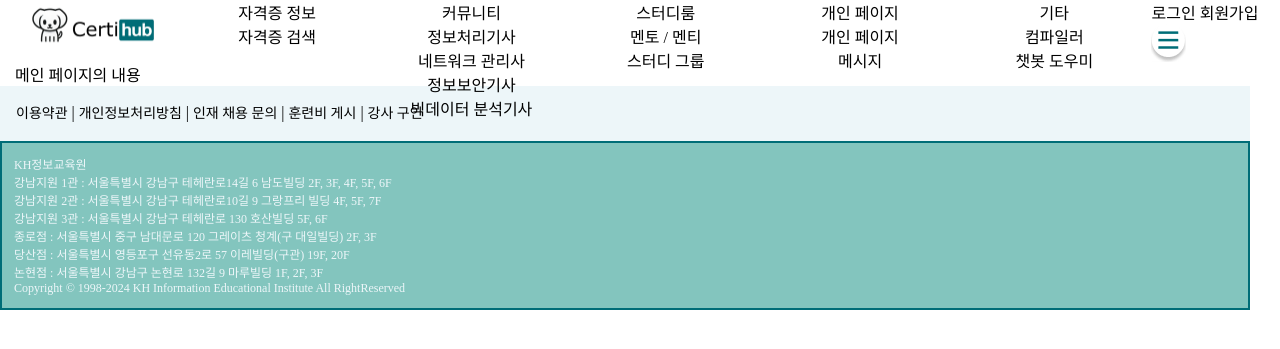
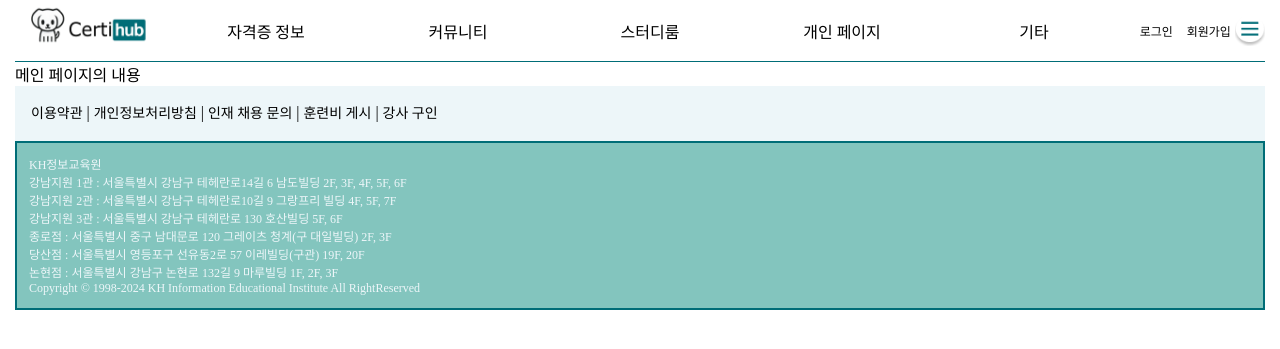
Before and after one commit to Darkiller1234/KHFinalProject, a Java web app: page /main in a window 1280 px wide. Shown: the top 349 px of the page. Run offline with Spring Boot 4, a stand-in JSP engine, Linux system fonts and the light colour scheme; the project's own start-up code is not run, and a stand-in starts its controllers and pages.

Commit message:
추가 - 헤더 추가

```diff
--- a/KHFinalCertiHub/T3B1/src/main/webapp/WEB-INF/views/common/footer.jsp
+++ b/KHFinalCertiHub/T3B1/src/main/webapp/WEB-INF/views/common/footer.jsp
@@ -10,6 +10,7 @@
     </head>
 
     <body>
+        <div class="wrapper">
             <footer>
                 <div class="ft1">
                         <a  href="">이용약관</a> | <a href="">개인정보처리방침</a> | <a href="">인재 채용 문의</a> | <a href="">훈련비 게시</a> | <a href="">강사 구인</a>
@@ -26,6 +27,7 @@
                 </p>
             </div>
             </footer>
+        </div>
     </body>
 
     </html>
--- a/KHFinalCertiHub/T3B1/src/main/webapp/WEB-INF/views/common/header.jsp
+++ b/KHFinalCertiHub/T3B1/src/main/webapp/WEB-INF/views/common/header.jsp
@@ -8,8 +8,10 @@
 <title>Header</title>
 <link rel="stylesheet" href="<%=contextPath%>/resources/static/css/common/default.css">
 <link rel="stylesheet" href="<%=contextPath%>/resources/static/css/common/header.css">
+<script src="<%=contextPath%>/resources/static/js/common/header.js"></script>
+
 </head>
-<body>
+<body onload="init()">
     <div class="wrapper">
 
         <div class="menu">
@@ -28,6 +30,7 @@
                         <li>기타</li>
                     </ul>
                 </div>
+
 
                 <div class="navi-body">
                     <ul>
@@ -60,7 +63,7 @@
                             </ul>
                         </li>
 
-                        <li class="submenu">
+                        <li class="submenu last">
                             <ul>
                                 <li><a href="">컴파일러</a></li>
                                 <li><a href="">챗봇 도우미</a></li>
@@ -77,6 +80,7 @@
                 <img src="<%=contextPath%>/resources/static/img/button/menu_button.png">
             </div>
         </div>
+
     </div>
 </body>
 </html>
--- a/KHFinalCertiHub/T3B1/src/main/webapp/resources/static/css/common/default.css
+++ b/KHFinalCertiHub/T3B1/src/main/webapp/resources/static/css/common/default.css
@@ -1,5 +1,6 @@
 *{
     box-sizing: border-box;
+    font-size: 16px;
     padding: 0px;
     margin: 0px;
 }
--- a/KHFinalCertiHub/T3B1/src/main/webapp/resources/static/css/common/header.css
+++ b/KHFinalCertiHub/T3B1/src/main/webapp/resources/static/css/common/header.css
@@ -3,11 +3,14 @@
     height:62px;
     display:flex;
     justify-content: space-between;
+    border-bottom: 1px solid #006D77;
+    position: relative;
 }
 
+@media (min-width: 721px) {
     /* 사이트 로고 이미지 */
     .menu .logo img{
-    width:165px;
+        width:155px;
         height:50px;
     }
 
@@ -15,7 +18,7 @@
     .navi{
         width: 100%;
         display:flex;
-    flex-direction: column;
+        align-items: center;
     }
 
     /* 메뉴 헤더 영역 */
@@ -25,6 +28,11 @@
 
     .navi-head ul{
         display: flex;
+        align-items: center;
+    }
+
+    .navi-head ul li:hover{
+        color:#83C5BE;
     }
 
     .navi-head ul li {
@@ -32,16 +40,80 @@
         text-align: center;
     }
 
+    /* 메뉴 기타 영역 */
+    .menu .etc{
+        min-width: 135px;
+        text-align: center;
+        display: flex;
+        justify-content: space-between;
+        align-items: center;
+    }
+
+    .menu .etc a{
+        flex:1;
+        font-size: 12px;
+    }
+
+    .menu .etc img {
+        width: 30px;
+        height: 30px;
+    }
+
     /* 서브메뉴 영역 */
     .navi-body{
+        position: absolute;
+        top:61px; /* menu 높이 - border 1px */
+        left:0;
+        display: none;
+        background-color: #EDEDED;
+        padding-left:155px; /* logo size */
+        padding-right:135px; /* etc size */
         width: 100%;
     }
 
     .navi-body > ul {
         display: flex;
+        justify-content: center;
     }
 
     .navi-body > ul li{
-    flex: 1;
+        flex:1;
         text-align: center;
+        margin: 10px 0;
     }
+
+    .navi-body .submenu {
+        border-left:1px solid #83C5BE;
+    }
+
+    .navi-body .submenu.last {
+        border-right:1px solid #83C5BE;
+    }
+}
+
+@media (min-width: 481px) and (max-width: 720px) {
+    /* 사이트 로고 이미지 */
+    .menu .logo img{
+        width:155px;
+        height:50px;
+    }
+
+    .navi{
+        display: none;
+    }
+}
+
+@media (max-width: 480px) {
+    /* 사이트 로고 이미지 */
+    .menu .logo img{
+        content: url(../../img/logo/logo.png);
+        background-repeat: no-repeat;
+        width:70px;
+        height:50px;
+    }
+
+    .navi{
+        display: none;
+    }
+
+}
--- a/KHFinalCertiHub/T3B1/src/main/webapp/resources/static/js/common/header.js
+++ b/KHFinalCertiHub/T3B1/src/main/webapp/resources/static/js/common/header.js
@@ -0,0 +1,20 @@
+function init(){
+    const navi = document.querySelector(".navi");
+    const naviBody = document.querySelector(".navi-body")
+
+    navi.addEventListener("mouseover", ()=>{
+        naviBody.style.display = "block";
+    })
+
+    navi.addEventListener("mouseout",()=>{
+        naviBody.style.display = "none";
+    })
+
+    naviBody.addEventListener("mouseover", ()=>{
+        naviBody.style.display = "block";
+    })
+
+    naviBody.addEventListener("mouseout",()=>{
+        naviBody.style.display = "none";
+    })
+}
```
Also changed, not shown: 1 other file. Lines whose indentation alone changed are shown as unchanged.
